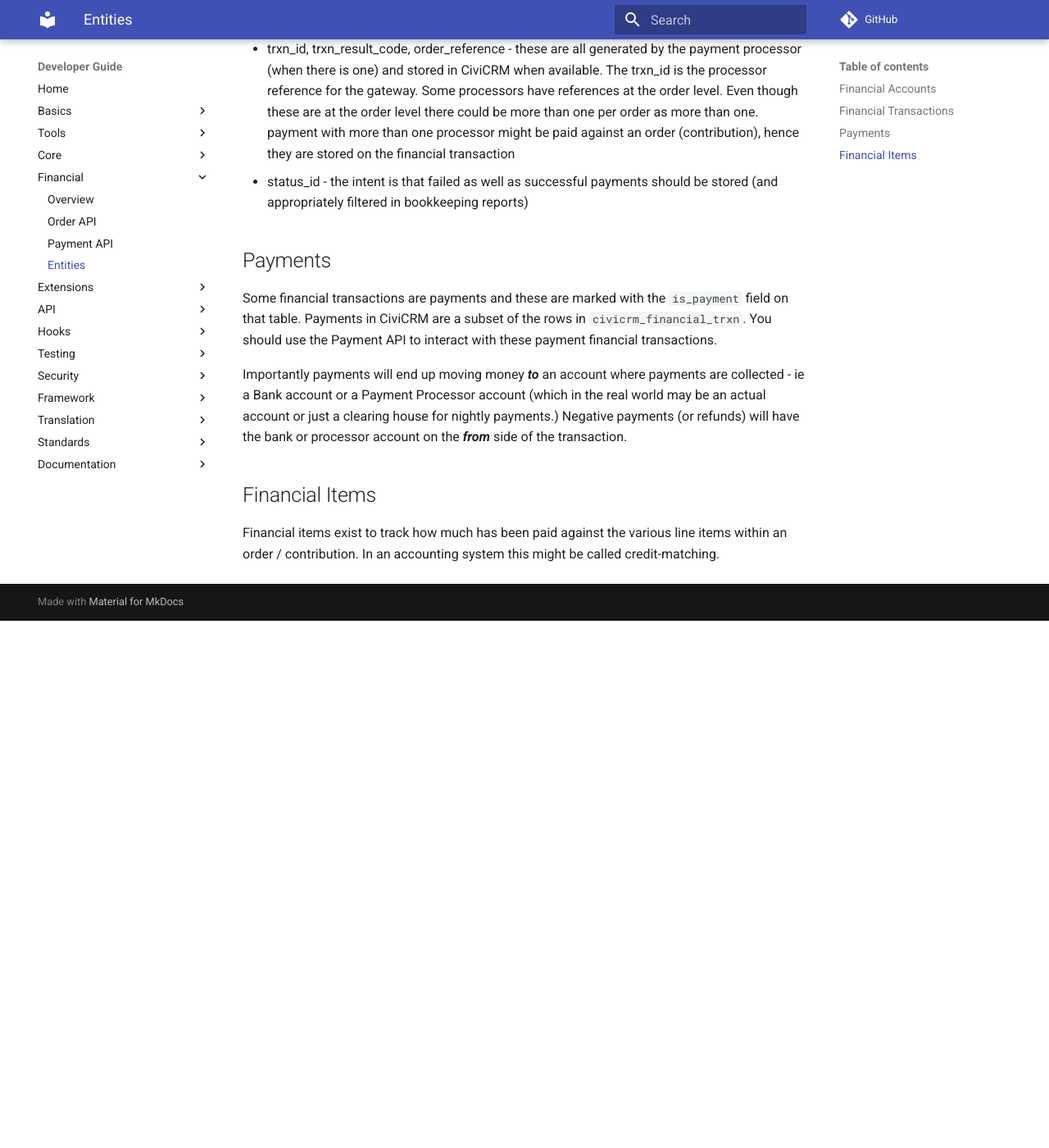
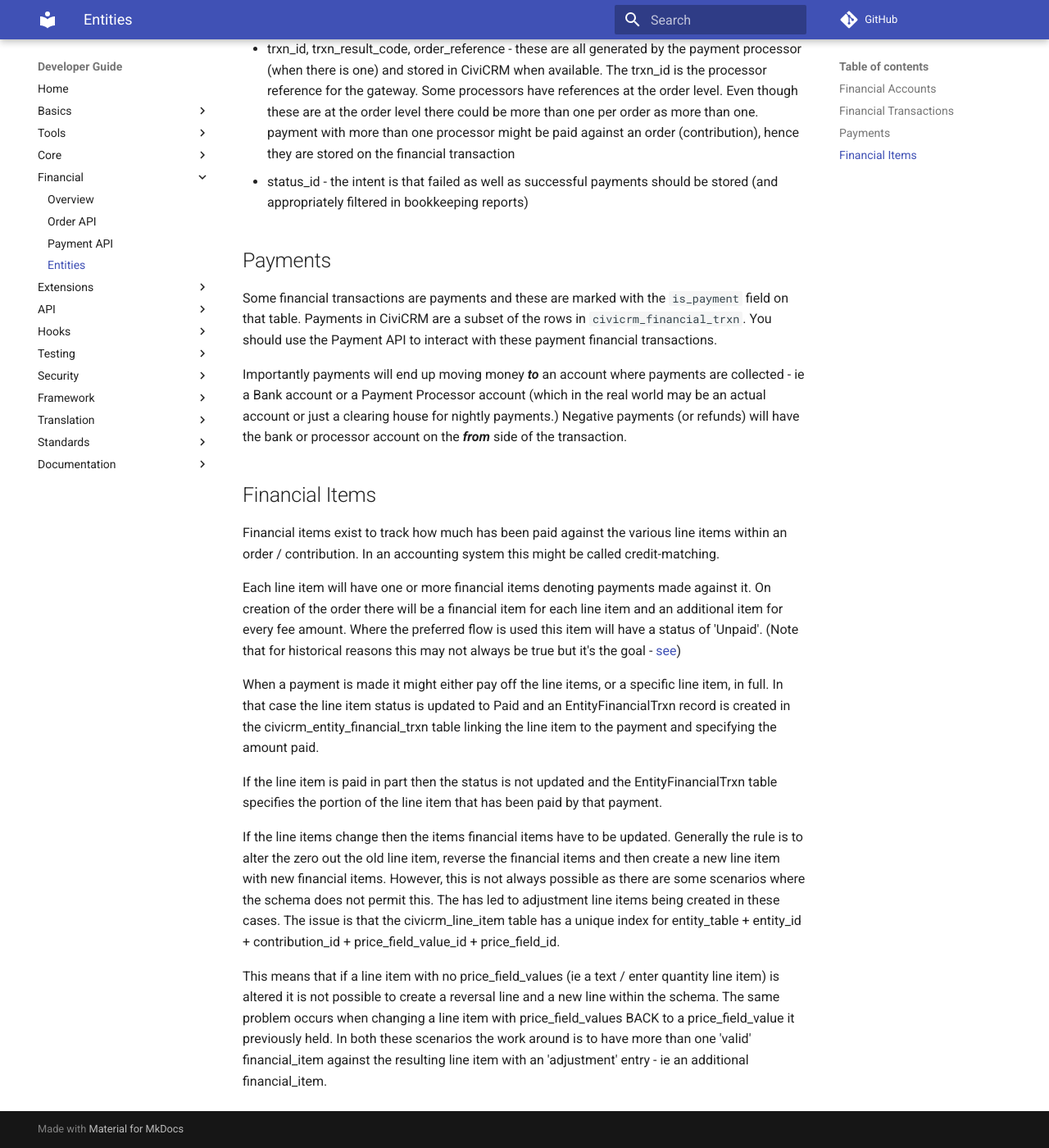
Before and after one commit to civicrm/civicrm-dev-docs, an MkDocs documentation site: the page built from docs/financial/financialentities.md, in a window 1280 px wide and 1400 px high, scrolled down 1916 px. Shown: the whole window at 82% size. Built offline with MkDocs 1.6.1 and Material for MkDocs 9.7.7, drawn with Linux system fonts in a browser that asks for light colours; comment, search, counter and statistics services are not loaded; old or Windows-style settings are respelled for this version of MkDocs; before the commit the page ends 2673 px from its top, so only the background shows below that.

Commit message:
Flesh out information about financial items

```diff
--- a/docs/financial/financialentities.md
+++ b/docs/financial/financialentities.md
@@ -61,3 +61,25 @@ Negative payments (or refunds) will have the bank or processor account on the **
 
 Financial items exist to track how much has been paid against the various line items within an order / contribution.
 In an accounting system this might be called credit-matching.
+
+Each line item will have one or more financial items denoting payments made against it. On creation of the order there
+will be a financial item for each line item and an additional item for every fee amount. Where the preferred flow is used
+this item will have a status of 'Unpaid'. (Note that for historical reasons this may not always be true but it's the goal - [see](https://github.com/civicrm/civicrm-dev-docs/issues/712))
+
+When a payment is made it might either pay off the line items, or a specific line item, in full. In that case the line item
+status is updated to Paid and an EntityFinancialTrxn record is created in the civicrm_entity_financial_trxn table linking
+the line item to the payment and specifying the amount paid.
+
+If the line item is paid in part then the status is not updated and the EntityFinancialTrxn table specifies the portion
+of the line item that has been paid by that payment.
+
+If the line items change then the items financial items have to be updated. Generally the rule is to alter the zero out the
+old line item, reverse the financial items and then create a new line item with new financial items. However, this is not
+always  possible as there are some scenarios where the schema does not permit this. The has led to
+adjustment line items being created in these cases. The issue is that the civicrm_line_item table has a unique index for
+entity_table + entity_id + contribution_id + price_field_value_id + price_field_id.
+
+This means that if a line item with no price_field_values (ie a text / enter quantity line item) is altered it is not possible
+to create a reversal line and a new line within the schema. The same problem occurs when changing a line item with price_field_values
+BACK to a price_field_value it previously held. In both these scenarios the work around is to have more than one 'valid' financial_item
+against the resulting line item with an 'adjustment' entry -  ie an additional financial_item.
```
